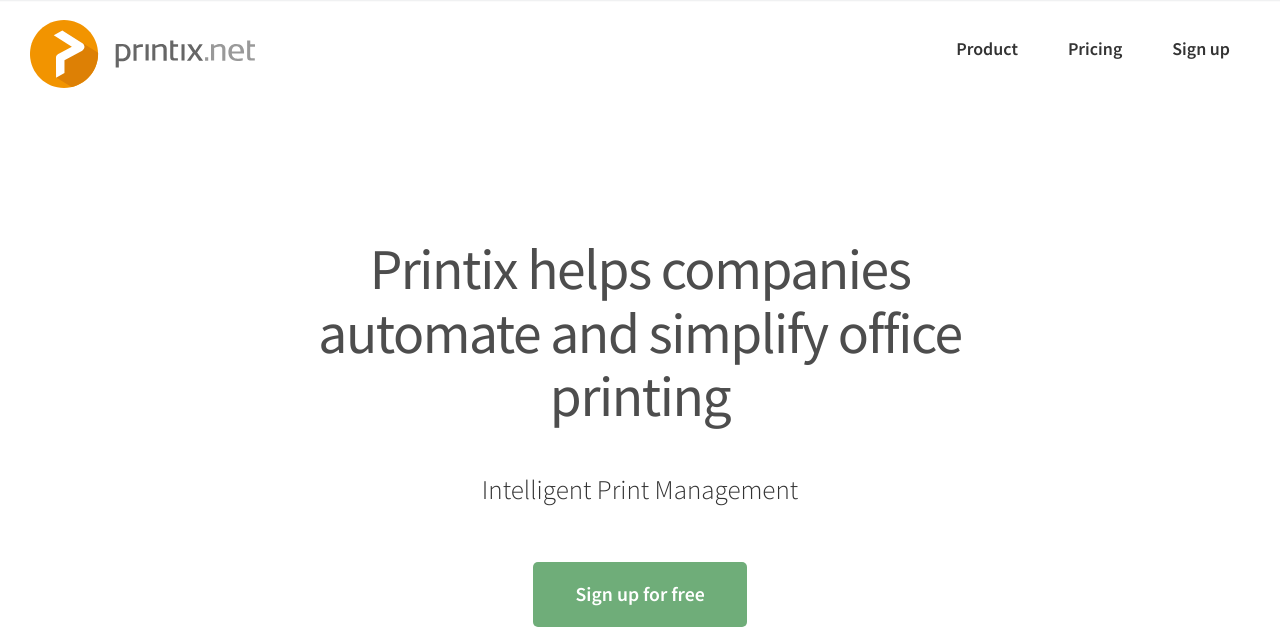
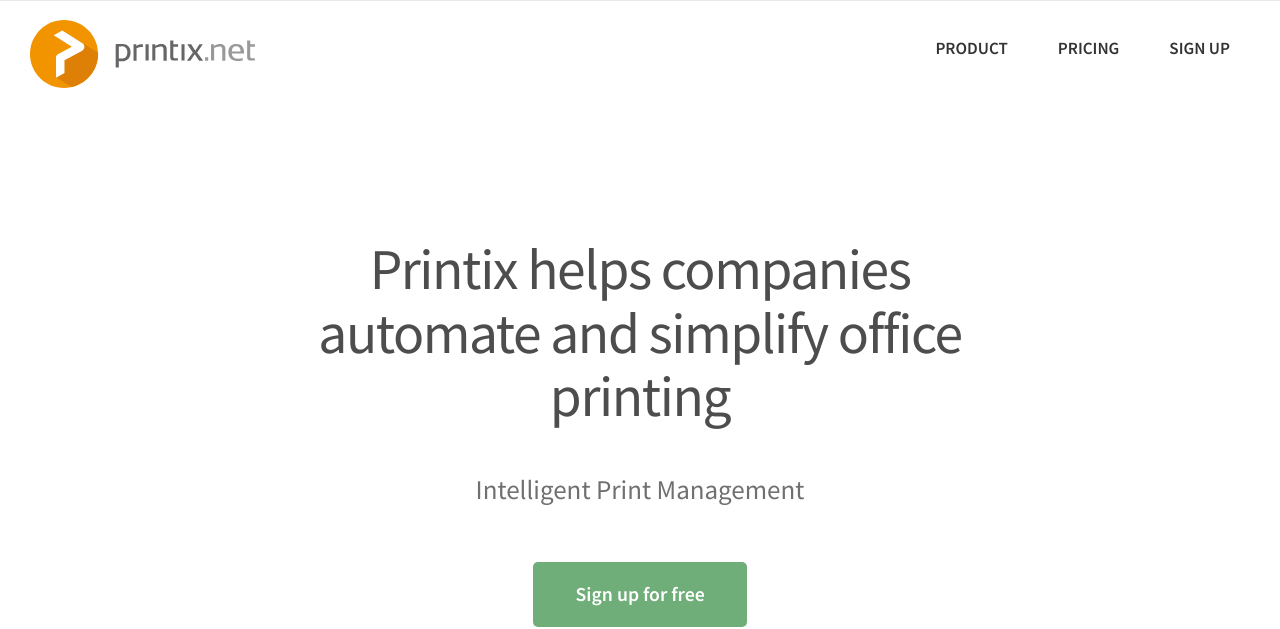
Before and after one commit to aakjaer/printix, a Jekyll site: the page built from index.html, in a window 1280 px wide and 900 px high. Shown: the top 629 px of the window. Built offline with Jekyll 4.4.1, drawn with Linux system fonts in a browser that asks for light colours; Markdown is read by kramdown in place of the engine named in the settings.

Commit message:
Tweaking font weights and colors

```diff
--- a/assets/_scss/_base.scss
+++ b/assets/_scss/_base.scss
@@ -167,31 +167,6 @@
 	}
 }
 
-.quote-image {
-	@include center-block;
-	max-width: 5em;
-	margin-top: 2em;
-	margin-bottom: 1em;
-	border-radius: 50%;
-}
-
-.timeline-when,
-.timeline-what {
-	margin-bottom: 10px;
-}
-
-.timeline-when {
-	font-weight: 400;
-
-	@media (min-width: $screen-sm-min) {
-		text-align: right;
-	}
-}
-
-.btn {
-	font-weight: 700;
-}
-
 .cta {
     padding: 3em 0;
 }
@@ -233,7 +208,6 @@
 .btn-cta {
     padding: 0 2em;
 	line-height: 3em;
-    font-weight: 700;
 	background: $brand-green;
 	color: white;
 	border-width: 3px;
@@ -501,7 +475,7 @@
 		margin-right: 0.1em;
 		counter-increment: section;
 		content: counters(section,".") ". ";
-		font-weight: 700;
+		font-weight: 600;
 	}
 
 	.list-latin {
--- a/assets/_scss/_custom-bootstrap-variables.scss
+++ b/assets/_scss/_custom-bootstrap-variables.scss
@@ -139,7 +139,7 @@
 //
 //## For each of Bootstrap's buttons, define text, background and border color.
 
-$btn-font-weight:                normal !default;
+$btn-font-weight:                600 !default;
 
 $btn-default-color:              #333 !default;
 $btn-default-bg:                 #fff !default;
--- a/assets/_scss/_intro.scss
+++ b/assets/_scss/_intro.scss
@@ -26,7 +26,7 @@
 
 	p {
 		margin: 1em 0;
-		font-weight: 300;
+    	color: rgba($text-color, 0.7);
 
 		@media (min-width: $screen-md-min) {
 			font-size: 1.5em;
--- a/assets/_scss/_navigation.scss
+++ b/assets/_scss/_navigation.scss
@@ -256,10 +256,11 @@
 		a {
 			display: block;
 			padding: 20px;
-			font-size: 18px;
+			font-size: 0.95em;
 			color: $gray-dark;
-			font-weight: 700;
+			font-weight: 600;
 			@include transition(color 0.3s);
+			text-transform: uppercase;
 
 			&:hover {
 				color: $brand-orange;
@@ -284,7 +285,7 @@
 		.site-nav a {
 			padding-top: 20px;
 			padding-bottom: 20px;
-			font-size: 0.9em;
+			font-size: 0.8em;
 		}
 	}
 
@@ -295,65 +296,3 @@
 		@include transition(transform 0.4s ease-out);
 	}
 }
-
-
-
-
-
-
-/////////////////////////////////////
-
-// back/forward buttons
-
-/////////////////////////////////////
-
-.page-nav {
-	margin: 0 0 1.5em;
-	text-align: center;
-
-	@media (min-width: $screen-md-min) {
-		text-align: left;
-	}
-
-	a {
-		position: relative;
-		display: inline-block;
-		padding: 0.6em 1.5em;
-		color: white;
-		text-transform: uppercase;
-		font-weight: 700;
-		font-size: 0.8em;
-		background: #ccc;
-		@include transition(background 0.2s);
-
-		&:hover {
-			background: $brand-primary;
-		}
-
-		// arrow
-		&::before {
-			position: relative;
-		    top: 0;
-		    content: "";
-		    display: inline-block;
-		    /* By using an em scale, the arrows will size with the font */
-		    width: 0.8em;
-		    height: 0.8em;
-		    border-left: 0.15em solid black;
-		    border-top: 0.15em solid black;
-		    transform: rotate(-45deg);
-		    margin-right: 0.5em;
-			border-color: white;
-			@include backface-visibility(hidden);
-			@include transition(transform .2s);
-		}
-
-		&:hover {
-			color: white;
-		}
-
-		&:hover::before {
-			@include transform(translateX(-5px) rotate(-45deg));
-		}
-	}
-}
--- a/assets/_scss/_type.scss
+++ b/assets/_scss/_type.scss
@@ -20,7 +20,7 @@
     max-width: 30em;
     @include center-block;
     margin-bottom: 3em;
-    font-weight: 300;
+    font-weight: 400;
     line-height: 1.6em;
     text-align: center;
     color: rgba($text-color, 0.7);
```
